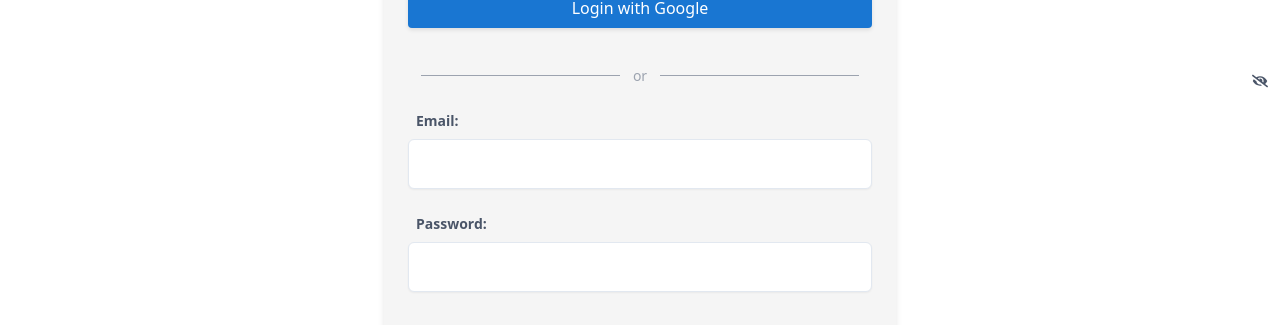
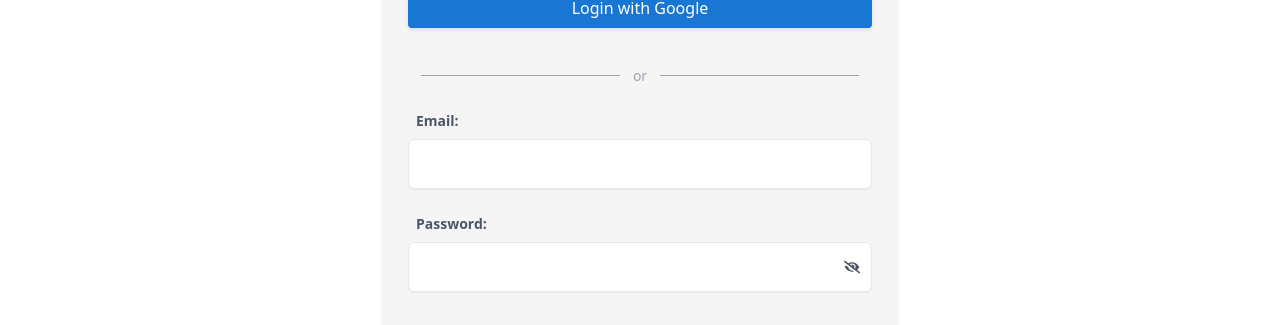
Before and after one commit to markusgemeinder/---gmndr-authentication-demo, a Next.js app: page /login in a window 1280 px wide. Shown: the part 319-644 px from the top of the page. Built offline with nearby package versions, Linux system fonts and the light colour scheme; no server answers.

Commit message:
Finetuning form components

```diff
--- a/app/components/AuthForm/LoginForm.js
+++ b/app/components/AuthForm/LoginForm.js
@@ -63,9 +63,6 @@ export default function LoginForm({ onLogin, onOAuthLogin, error, onForgotPasswo
           <FormGroup>
             <LabelContainer>
               <Label htmlFor='password'>Password:</Label>
-              <ToggleVisibility onClick={() => setPasswordVisible(!passwordVisible)}>
-                {passwordVisible ? <PasswordVisibleIcon /> : <PasswordHiddenIcon />}
-              </ToggleVisibility>
             </LabelContainer>
             <InputContainer>
               <Input
@@ -75,6 +72,9 @@ export default function LoginForm({ onLogin, onOAuthLogin, error, onForgotPasswo
                 value={password}
                 onChange={(e) => setPassword(e.target.value)}
               />
+              <ToggleVisibility onClick={() => setPasswordVisible(!passwordVisible)}>
+                {passwordVisible ? <PasswordVisibleIcon /> : <PasswordHiddenIcon />}
+              </ToggleVisibility>
               {/* Hier kann ein Warnhinweis hinzugefügt werden, wenn nötig */}
             </InputContainer>
           </FormGroup>
```
